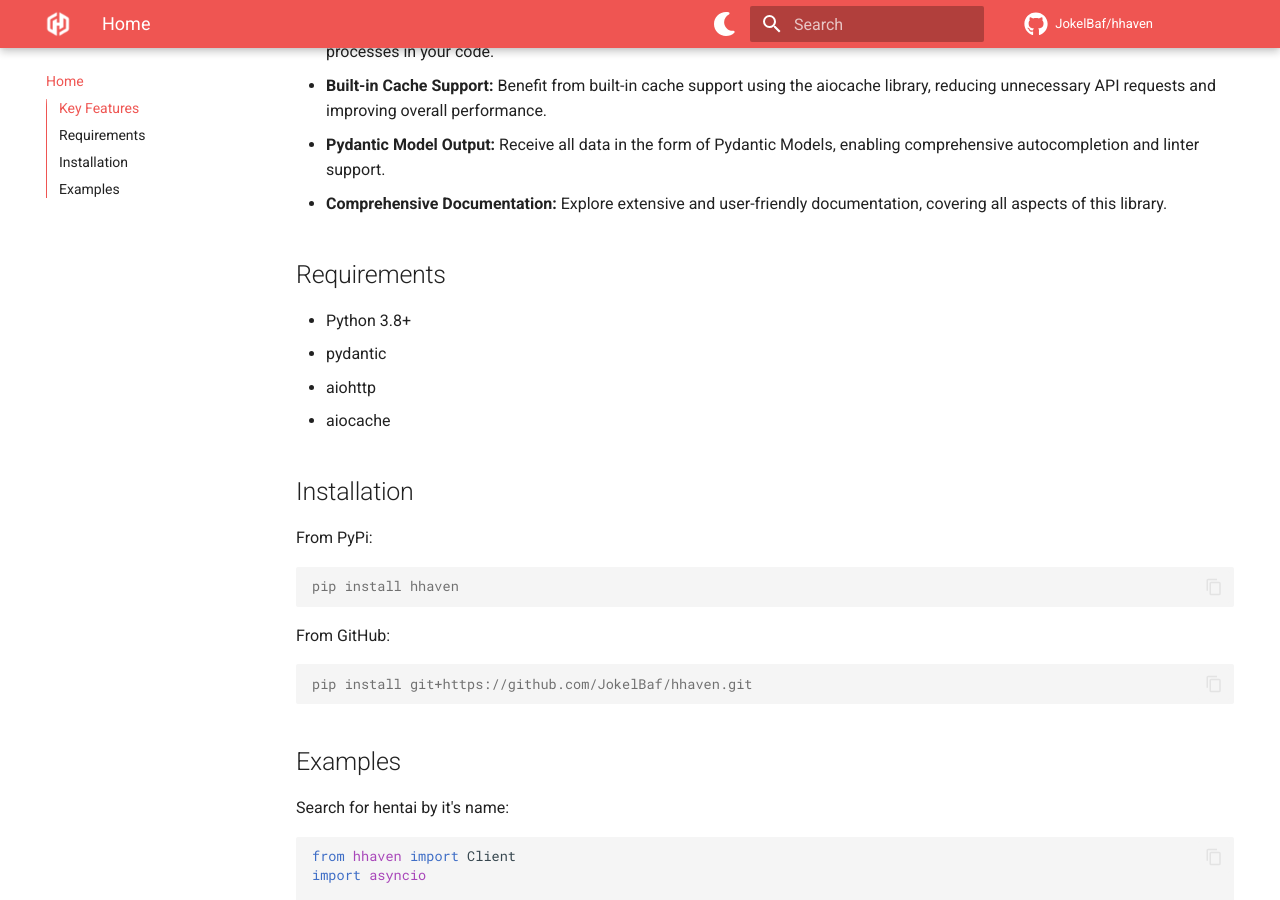
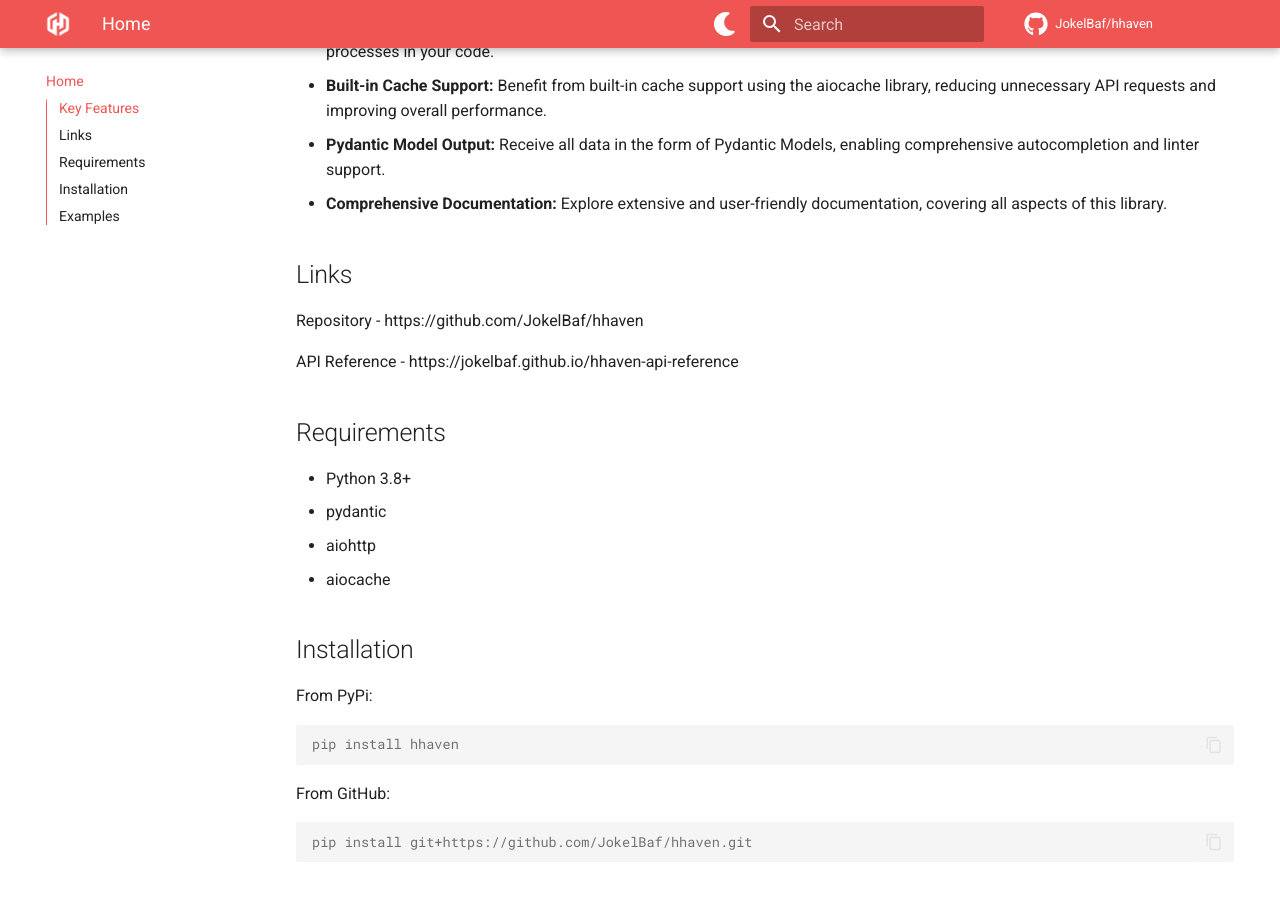
Before and after one commit to jokelbaf/hhaven, an MkDocs documentation site: the page built from docs/index.md, in a window 1280 px wide and 900 px high, scrolled down 589 px. Built offline with MkDocs 1.6.1 and Material for MkDocs 9.7.7, drawn with Linux system fonts in a browser that asks for light colours; comment, search, counter and statistics services are not loaded.

Commit message:
Prepared for publication #2

```diff
--- a/docs/index.md
+++ b/docs/index.md
@@ -11,6 +11,11 @@ A well-documented and typed API wrapper for [**Hentai Haven**](https://hentaihav
 - **Built-in Cache Support:** Benefit from built-in cache support using the aiocache library, reducing unnecessary API requests and improving overall performance.
 - **Pydantic Model Output:** Receive all data in the form of Pydantic Models, enabling comprehensive autocompletion and linter support.
 - **Comprehensive Documentation:** Explore extensive and user-friendly documentation, covering all aspects of this library.
+
+## Links
+Repository - https://github.com/JokelBaf/hhaven
+
+API Reference - https://jokelbaf.github.io/hhaven-api-reference
 
 ## Requirements
 
```
Also changed, not shown: docs/stylesheets/extra.css (deleted, +0 -11 lines).
